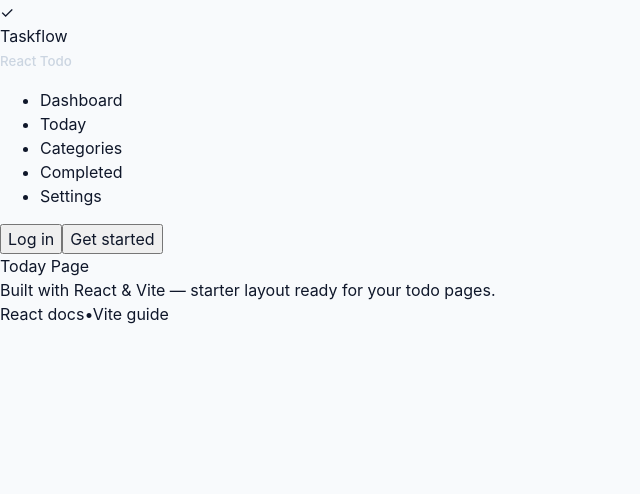
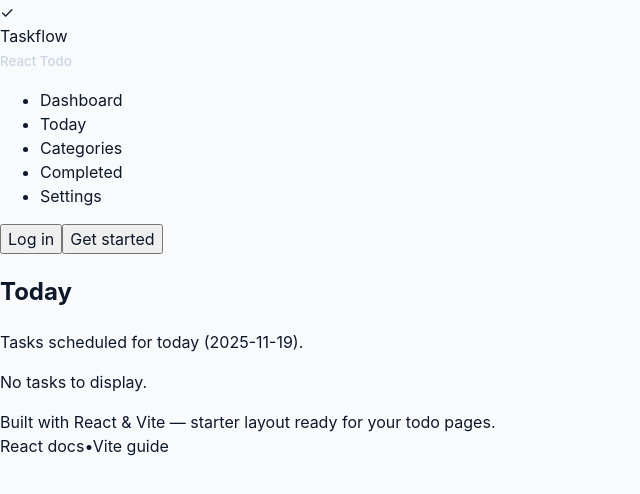
Before and after one commit to NorintRos/react-todo-app, a React (Vite) app: page /today in a window 1280 px wide. Shown: the top 494 px of the page, without its empty margins (0-640 px from the left). Built offline with nearby package versions, Linux system fonts and the light colour scheme.

Commit message:
Implement TodayPage to display tasks scheduled for today

```diff
--- a/src/pages/Today.jsx
+++ b/src/pages/Today.jsx
@@ -1,3 +1,27 @@
-export default function TodayPage() {
-  return <div>Today Page</div>;
+import TaskList from '../components/tasks/TaskList.jsx'
+import { useTasks } from '../context/TasksContext.jsx'
+
+function TodayPage() {
+  const { tasks, toggleTaskCompletion, deleteTask } = useTasks()
+  const today = new Date().toISOString().split('T')[0]
+
+  const todayTasks = tasks.filter((task) => task.dueDate === today)
+
+  return (
+    <section className="today-page">
+      <header>
+        <h1>Today</h1>
+        <p>Tasks scheduled for today ({today}).</p>
+      </header>
+
+      <TaskList
+        tasks={todayTasks}
+        onToggleComplete={toggleTaskCompletion}
+        onDeleteTask={deleteTask}
+        onEditTask={() => {}}
+      />
+    </section>
+  )
 }
+
+export default TodayPage
```
